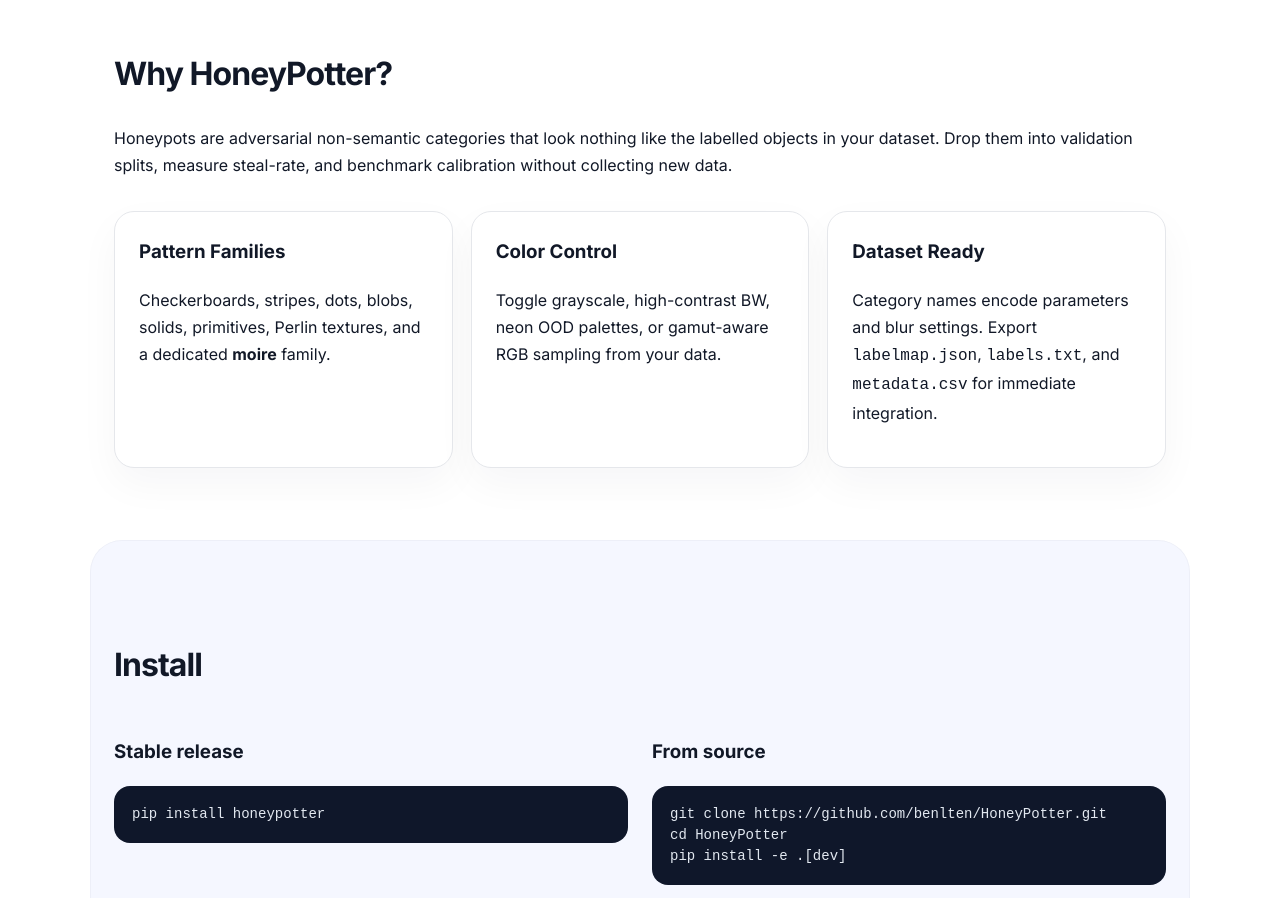
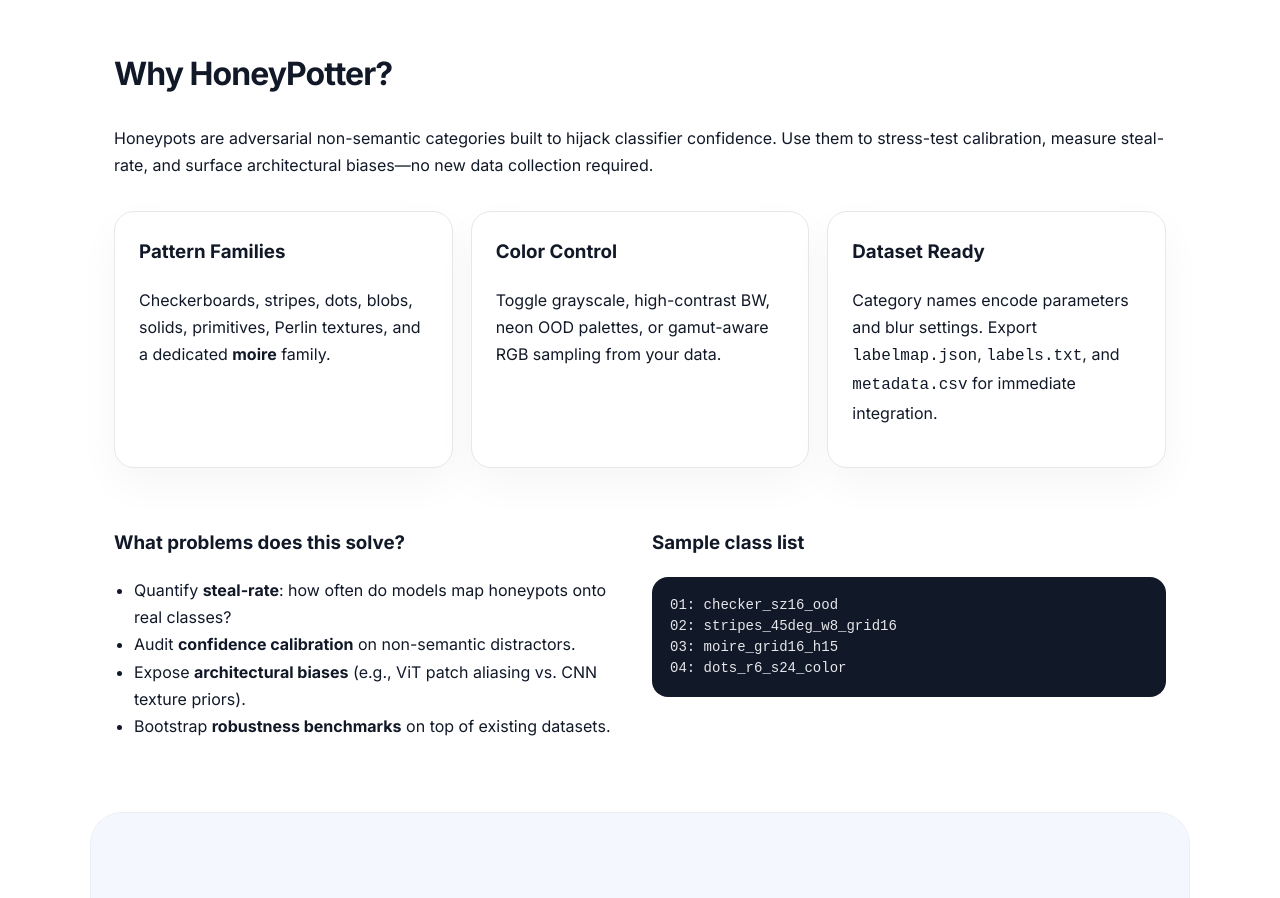
Before and after one commit to benlten/HoneyPotter, a plain HTML site: page docs/index.html in a window 1280 px wide. Shown: the part 800-1698 px from the top of the page. Drawn offline with Linux system fonts and the light colour scheme.

Commit message:
Expand landing page motivation and add class list snippet

```diff
--- /dev/null
+++ b/docs/assets/class_list_example.json
@@ -0,0 +1,6 @@
+{
+  "checker_sz16_ood": 0,
+  "stripes_45deg_w8_grid16": 1,
+  "moire_f12_df3_a45_grid16_h15": 2,
+  "dots_r6_s24_color": 3
+}
--- a/docs/index.html
+++ b/docs/index.html
@@ -40,7 +40,7 @@
   <main>
     <section id="overview" class="section">
       <h2>Why HoneyPotter?</h2>
-      <p>Honeypots are adversarial non-semantic categories that look nothing like the labelled objects in your dataset. Drop them into validation splits, measure steal-rate, and benchmark calibration without collecting new data.</p>
+      <p>Honeypots are adversarial non-semantic categories built to hijack classifier confidence. Use them to stress-test calibration, measure steal-rate, and surface architectural biases—no new data collection required.</p>
       <div class="features">
         <div class="card">
           <h3>Pattern Families</h3>
@@ -53,6 +53,24 @@
         <div class="card">
           <h3>Dataset Ready</h3>
           <p>Category names encode parameters and blur settings. Export <code>labelmap.json</code>, <code>labels.txt</code>, and <code>metadata.csv</code> for immediate integration.</p>
+        </div>
+      </div>
+      <div class="overview-grid">
+        <div class="overview-text">
+          <h3>What problems does this solve?</h3>
+          <ul>
+            <li>Quantify <strong>steal-rate</strong>: how often do models map honeypots onto real classes?</li>
+            <li>Audit <strong>confidence calibration</strong> on non-semantic distractors.</li>
+            <li>Expose <strong>architectural biases</strong> (e.g., ViT patch aliasing vs. CNN texture priors).</li>
+            <li>Bootstrap <strong>robustness benchmarks</strong> on top of existing datasets.</li>
+          </ul>
+        </div>
+        <div class="overview-snippet">
+          <h3>Sample class list</h3>
+          <pre><code>01: checker_sz16_ood
+02: stripes_45deg_w8_grid16
+03: moire_grid16_h15
+04: dots_r6_s24_color</code></pre>
         </div>
       </div>
     </section>
--- a/docs/style.css
+++ b/docs/style.css
@@ -146,6 +146,24 @@ body {
   margin-top: 32px;
 }
 
+.overview-grid {
+  display: grid;
+  grid-template-columns: repeat(auto-fit, minmax(260px, 1fr));
+  gap: 24px;
+  margin-top: 40px;
+  align-items: start;
+}
+
+.overview-text ul {
+  padding-left: 20px;
+  margin: 0;
+}
+
+.overview-snippet pre {
+  background: #111827;
+  color: #e5e7eb;
+}
+
 .card {
   padding: 24px;
   border-radius: 20px;
```
Also changed, not shown: docs/assets/class_list_example.txt (added).
